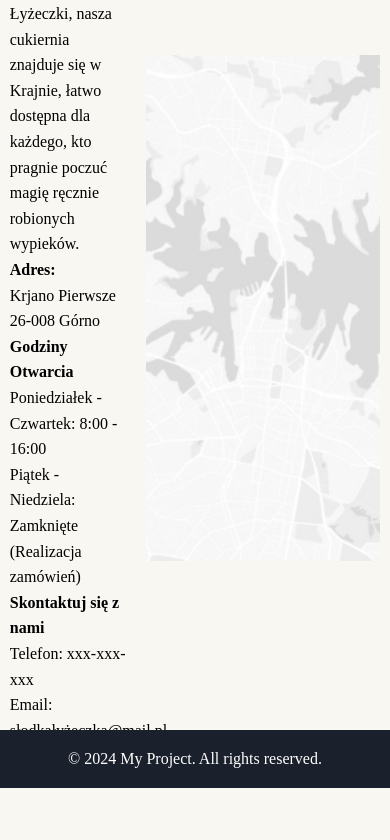
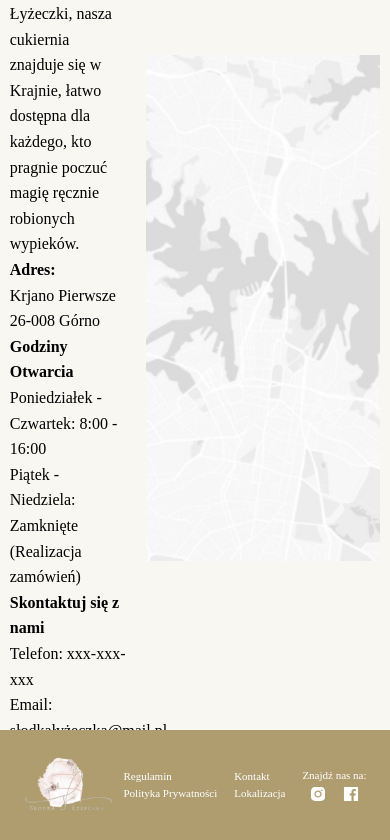
Before and after one commit to BroksDMG/SlodkaLyzeczka, a Next.js app: page /about in a window 390 px wide. Shown: the part 3604-4444 px from the top of the page. Before the commit the page ends 4392 px from the top, so only its background shows below. Built offline with nearby package versions, Linux system fonts and the light colour scheme.

Commit message:
finished footer with links to other social media and with responsive

```diff
--- a/src/components/Footer.tsx
+++ b/src/components/Footer.tsx
@@ -1,18 +1,90 @@
 import styled from 'styled-components';
+import Image from 'next/image';
+import { AiFillInstagram ,AiFillFacebook} from "react-icons/ai";
+import Link from 'next/link';
 
 const FooterContainer = styled.footer`
-  background: ${(props) => props.theme.colors.secondary};
+  background: ${(props) => props.theme.colors.gold};
   padding: ${(props) => props.theme.spacing.medium};
   color: white;
   text-align: center;
   align-self:flex-end;
   width:100%;
+  display:flex;
   margin-top: auto;
 `;
 
+const LogoImg = styled(Image)`
+  max-width: 300px;
+  height: auto;
+  width:100px;
+
+  @media (min-width:480px ) {
+    width:150px;
+  }
+`;
+const FotterTextContainer=styled.ul`
+  list-style-type:none;
+  display:flex;
+  align-items:center;
+  text-align:start;
+  width:100%;
+  gap:2px;
+  justify-content: space-around;
+  font-size:${(props)=>props.theme.textSize.small};
+
+  @media (min-width:480px ) {
+    font-size:${(props)=>props.theme.textSize.medium};
+    justify-content:space-evenly;
+  }
+
+
+
+`
+const FotterTextColumn=styled.li`
+  display:flex;
+  flex-direction:column;
+  :first-child{
+   white-space:nowrap;
+  }
+  @media (max-width: 360px){
+    justify-content:space-between;
+    height:80%;
+  }
+`
+const FotterSocialMediaContainer=styled.div`
+  width:100%;
+  display:flex;
+  justify-content:space-around;
+  font-size:${(props)=>props.theme.textSize.large};
+
+  @media (min-width:480px ) {
+    font-size:${(props)=>props.theme.textSize.xlarge};
+  }
+`
+const IconLinkContainer=styled(Link)`
+  display:flex;
+`
 const Footer: React.FC = () => (
   <FooterContainer>
-    <p>© 2024 My Project. All rights reserved.</p>
+     <a href="logo"><LogoImg src='/images/logo copy.png' alt="logoHeader" width={150} height={150} /></a>
+    <FotterTextContainer>
+      <FotterTextColumn>
+        <p>Regulamin</p>
+        <p>Polityka Prywatności</p>
+      </FotterTextColumn>
+      <FotterTextColumn>
+        <p>Kontakt</p>
+        <p>Lokalizacja</p>
+      </FotterTextColumn>
+      <FotterTextColumn>
+        <p>Znajdź nas na:</p>
+        <FotterSocialMediaContainer>
+          <IconLinkContainer href={'https://www.instagram.com/slodka.lyzeczka/'}><AiFillInstagram/></IconLinkContainer>
+          <IconLinkContainer href={'https://www.facebook.com/profile.php?id=100063562181976'}><AiFillFacebook/></IconLinkContainer>
+        </FotterSocialMediaContainer>
+      </FotterTextColumn>
+    </FotterTextContainer>
   </FooterContainer>
 );
 
```
Also changed, not shown: public/images/logo copy.png (added).
